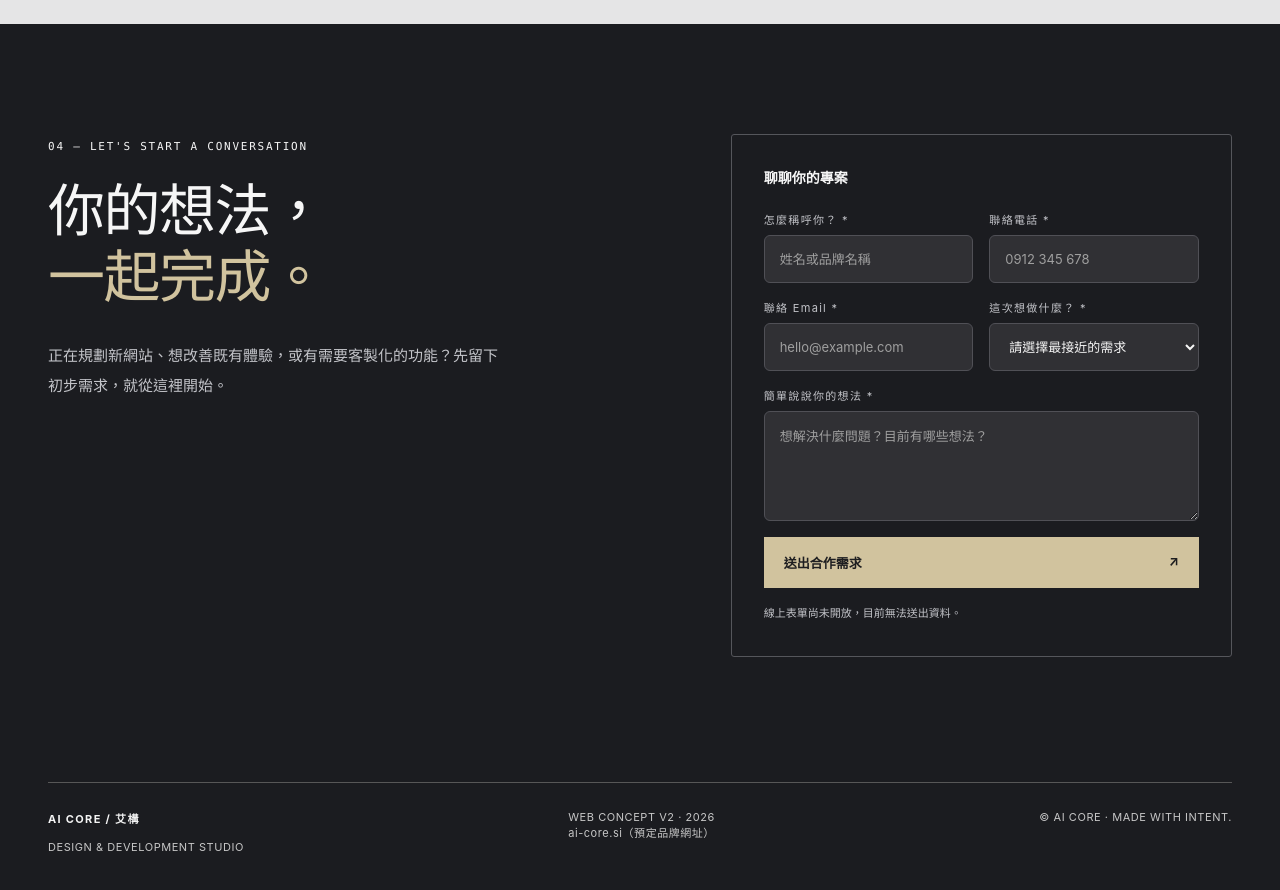
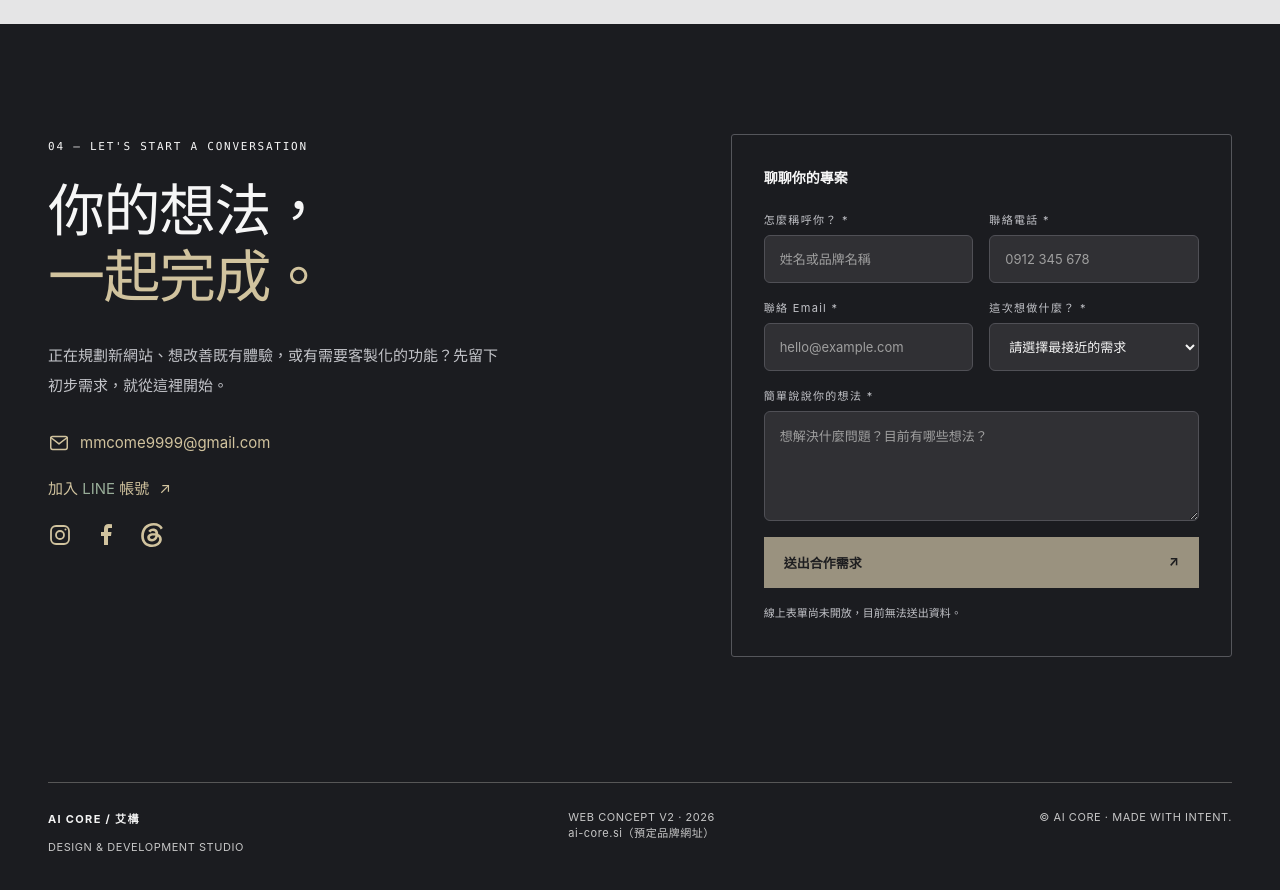
Before and after one commit to zramj/ai-core, a Next.js app: page / in a window 1280 px wide. Shown: the part 6760-7650 px from the top of the page. Built offline with nearby package versions, Linux system fonts and the light colour scheme.

Commit message:
feat(contact): add contact links and disabled submit style
feat(contact): add contact links and disabled submit style

```diff
--- a/app/page.tsx
+++ b/app/page.tsx
@@ -200,6 +200,24 @@ type ContactStatus = "idle" | "submitting" | "success" | "error";
 type SubmitContactRequest = (request: ContactRequest) => Promise<{ received: true }>;
 type ContactField = HTMLInputElement | HTMLSelectElement | HTMLTextAreaElement;
 
+// Replace null only after the corresponding account and official URL are ready.
+const contactLinks: Record<"line" | "instagram" | "facebook" | "threads", string | null> = {
+  line: null,
+  instagram: null,
+  facebook: null,
+  threads: null,
+};
+
+function ContactLink({ href, className, label, children }: { href: string | null; className: string; label?: string; children: React.ReactNode }) {
+  return href
+    ? <a className={className} href={href} target="_blank" rel="noopener noreferrer" aria-label={label}>{children}</a>
+    : <span className={className} role="link" aria-disabled="true" aria-label={label}>{children}</span>;
+}
+
+function contactFormFields(form: HTMLFormElement) {
+  return Array.from(form.elements).filter((field): field is ContactField => field instanceof HTMLInputElement || field instanceof HTMLSelectElement || field instanceof HTMLTextAreaElement);
+}
+
 const contactTypes = [
   "企業／品牌形象官網",
   "一頁式網站／活動頁面",
@@ -220,23 +238,30 @@ function contactFieldError(field: ContactField) {
   return "";
 }
 
-function Contact({ submitRequest }: { submitRequest?: SubmitContactRequest }) {
+function Contact({ submitRequest, submissionEnabled = false }: { submitRequest?: SubmitContactRequest; submissionEnabled?: boolean }) {
   const [errors, setErrors] = useState<Partial<Record<keyof ContactRequest, string>>>({});
   const [status, setStatus] = useState<ContactStatus>("idle");
+  const [isFormValid, setIsFormValid] = useState(false);
+  // A real receiving API and an explicit feature switch are both required.
+  const isApiReady = Boolean(submitRequest) && submissionEnabled;
+  const canSubmit = isApiReady && isFormValid && status !== "submitting";
+  const updateFormValidity = (form: HTMLFormElement | null) => {
+    if (form) setIsFormValid(contactFormFields(form).every((field) => !contactFieldError(field)));
+  };
   const validateField = (field: ContactField) => {
     setErrors((current) => ({ ...current, [field.name]: contactFieldError(field) }));
+    updateFormValidity(field.form);
   };
   const handleSubmit = async (event: FormEvent<HTMLFormElement>) => {
     event.preventDefault();
-    if (status === "submitting") return;
+    if (!isApiReady || !submitRequest || status === "submitting") return;
     const form = event.currentTarget;
-    const fields = Array.from(form.elements).filter((field): field is ContactField => field instanceof HTMLInputElement || field instanceof HTMLSelectElement || field instanceof HTMLTextAreaElement);
+    const fields = contactFormFields(form);
     const nextErrors = Object.fromEntries(fields.map((field) => [field.name, contactFieldError(field)]));
     setErrors(nextErrors);
     const firstInvalid = fields.find((field) => nextErrors[field.name]);
+    setIsFormValid(!firstInvalid);
     if (firstInvalid) { firstInvalid.focus(); return; }
-    // No API is configured today: never send, copy, or report success in this branch.
-    if (!submitRequest) return;
     const data = new FormData(form);
     const request: ContactRequest = {
       name: String(data.get("name") || "").trim(),
@@ -251,6 +276,7 @@ function Contact({ submitRequest }: { submitRequest?: SubmitContactRequest }) {
       if (result.received !== true) throw new Error("Receipt not confirmed");
       setStatus("success");
       form.reset();
+      setIsFormValid(false);
     } catch { setStatus("error"); }
   };
   const fieldProps = (name: keyof ContactRequest) => ({
@@ -258,6 +284,7 @@ function Contact({ submitRequest }: { submitRequest?: SubmitContactRequest }) {
     "aria-describedby": errors[name] ? `${name}-error` : undefined,
     onBlur: (event: React.FocusEvent<ContactField>) => validateField(event.currentTarget),
     onChange: (event: React.ChangeEvent<ContactField>) => {
+      updateFormValidity(event.currentTarget.form);
       if (errors[name]) validateField(event.currentTarget);
       if (status === "success" || status === "error") setStatus("idle");
     },
@@ -265,7 +292,18 @@ function Contact({ submitRequest }: { submitRequest?: SubmitContactRequest }) {
   const errorMessage = (name: keyof ContactRequest) => errors[name] && <p className="field-error" id={`${name}-error`} aria-live="polite">{errors[name]}</p>;
 
   return <section className="contact" id="contact"><div className="container"><div className="contact-grid">
-    <div className="reveal"><span className="eyebrow">04 — LET&apos;S START A CONVERSATION</span><h2>你的想法，<br /><span>一起完成。</span></h2><p className="contact-info">正在規劃新網站、想改善既有體驗，或有需要客製化的功能？先留下初步需求，就從這裡開始。</p></div>
+    <div className="reveal"><span className="eyebrow">04 — LET&apos;S START A CONVERSATION</span><h2>你的想法，<br /><span>一起完成。</span></h2><p className="contact-info">正在規劃新網站、想改善既有體驗，或有需要客製化的功能？先留下初步需求，就從這裡開始。</p>
+      <div className="contact-details">
+        <a className="contact-email" href="mailto:mmcome9999@gmail.com"><svg viewBox="0 0 24 24" fill="none" stroke="currentColor" strokeWidth="1.6" strokeLinecap="round" strokeLinejoin="round" aria-hidden="true" focusable="false"><rect x="3" y="5" width="18" height="14" rx="2" /><path d="m3 6 9 7 9-7" /></svg><span>mmcome9999@gmail.com</span></a>
+        <ContactLink href={contactLinks.line} className="contact-line"><span>加入 <span className="contact-line-brand">LINE</span> 帳號</span><span aria-hidden="true">↗</span></ContactLink>
+        <div className="contact-socials">
+          <ContactLink href={contactLinks.instagram} className="contact-social" label="Instagram"><svg viewBox="0 0 24 24" fill="none" stroke="currentColor" strokeWidth="1.8" aria-hidden="true" focusable="false"><rect x="3" y="3" width="18" height="18" rx="5" /><circle cx="12" cy="12" r="4" /><circle cx="17.5" cy="6.5" r="1" fill="currentColor" stroke="none" /></svg></ContactLink>
+          <ContactLink href={contactLinks.facebook} className="contact-social" label="Facebook"><svg viewBox="0 0 24 24" fill="currentColor" aria-hidden="true" focusable="false"><path d="M14 22v-9h3l.5-4H14V6.5c0-1.1.3-1.5 1.5-1.5H18V1.3A27 27 0 0 0 14.8 1C11.6 1 10 2.8 10 6v3H7v4h3v9Z" /></svg></ContactLink>
+          {/* Threads brand path: https://github.com/simple-icons/simple-icons/blob/develop/icons/threads.svg (CC0). */}
+          <ContactLink href={contactLinks.threads} className="contact-social" label="Threads"><svg viewBox="0 0 24 24" fill="currentColor" aria-hidden="true" focusable="false"><path d="M18.263 11.097c-.03-3.486-1.92-5.586-5.111-5.586-2.13 0-3.922.963-4.863 2.499l2.062 1.438c.535-.843 1.272-1.543 2.628-1.543 1.528 0 2.318.85 2.544 2.431a15 15 0 0 0-2.236-.173c-4.125 0-6.068 1.867-6.068 4.336s1.943 3.99 4.804 3.99c3.139 0 5.013-2.115 5.781-4.735.798.361 1.348 1.204 1.348 2.47 0 3.387-3.907 5.232-7.22 5.232-4.885 0-8.077-3.207-8.077-8.424 0-6.392 4.223-10.487 9.9-10.487 3.808 0 5.69 1.671 6.97 3.914l2.108-1.475C21.44 2.078 18.331 0 13.663 0 6.227 0 1.168 5.277 1.168 12.934c0 7 4.953 11.066 10.856 11.066 4.878 0 9.809-2.846 9.809-7.716 0-2.545-1.46-4.231-3.569-5.187m-6.33 4.855c-1.077 0-2.026-.512-2.026-1.453 0-1.483 1.822-1.934 3.606-1.934.678 0 1.34.045 1.927.173-.422 1.927-1.671 3.215-3.508 3.214Z" /></svg></ContactLink>
+        </div>
+      </div>
+    </div>
     <form className="contact-form reveal" onSubmit={handleSubmit} noValidate aria-busy={status === "submitting"}>
       <div className="form-title"><strong>聊聊你的專案</strong></div>
       <div className="field"><label htmlFor="name">怎麼稱呼你？ *</label><input id="name" name="name" placeholder="姓名或品牌名稱" autoComplete="name" required maxLength={80} {...fieldProps("name")} />{errorMessage("name")}</div>
@@ -273,8 +311,8 @@ function Contact({ submitRequest }: { submitRequest?: SubmitContactRequest }) {
       <div className="field"><label htmlFor="email">聯絡 Email *</label><input id="email" name="email" type="email" placeholder="hello@example.com" autoComplete="email" required maxLength={254} {...fieldProps("email")} />{errorMessage("email")}</div>
       <div className="field"><label htmlFor="type">這次想做什麼？ *</label><select id="type" name="type" required defaultValue="" {...fieldProps("type")}><option value="" disabled>請選擇最接近的需求</option>{contactTypes.map((type) => <option key={type} value={type}>{type}</option>)}</select>{errorMessage("type")}</div>
       <div className="field field-wide"><label htmlFor="detail">簡單說說你的想法 *</label><textarea id="detail" name="detail" placeholder="想解決什麼問題？目前有哪些想法？" required maxLength={1800} {...fieldProps("detail")} />{errorMessage("detail")}</div>
-      <button type="submit" className="form-send" disabled={!submitRequest || status === "submitting"} aria-describedby="contact-status">{status === "submitting" ? "送出中…" : "送出合作需求"} <span aria-hidden="true">↗</span></button>
-      <p className="form-notice" id="contact-status" role="status" aria-live="polite">{!submitRequest ? "線上表單尚未開放，目前無法送出資料。" : status === "submitting" ? "正在送出，請稍候。" : status === "success" ? "合作需求已送出，謝謝你的分享。" : status === "error" ? "送出失敗，請稍後再試。" : "＊為必填欄位。"}</p>
+      <button type="submit" className="form-send" disabled={!canSubmit} aria-describedby="contact-status">{status === "submitting" ? "送出中…" : "送出合作需求"} <span aria-hidden="true">↗</span></button>
+      <p className="form-notice" id="contact-status" role="status" aria-live="polite">{!isApiReady ? "線上表單尚未開放，目前無法送出資料。" : status === "submitting" ? "正在送出，請稍候。" : status === "success" ? "合作需求已送出，謝謝你的分享。" : status === "error" ? "送出失敗，請稍後再試。" : "＊為必填欄位。"}</p>
     </form>
   </div><footer className="footer"><div><strong>AI CORE / 艾構</strong><br /><br />DESIGN &amp; DEVELOPMENT STUDIO</div><div>WEB CONCEPT V2 · 2026<br />ai-core.si（預定品牌網址）</div><div>© AI CORE · MADE WITH INTENT.</div></footer></div></section>;
 }
--- a/app/v2.css
+++ b/app/v2.css
@@ -66,8 +66,21 @@ html{scroll-behavior:smooth;scroll-padding-top:88px}body{background:var(--paper)
 .contact-form input,.contact-form select,.contact-form textarea{min-width:0;max-width:100%}
 .contact-form .field-error{color:var(--accent-pale);font-size:12px;line-height:1.75;margin:8px 0 0;overflow-wrap:anywhere}
 .contact-form .field [aria-invalid="true"],.contact-form .field [aria-invalid="true"]:hover{border-color:var(--accent)}
-.contact-form .form-send:disabled{cursor:not-allowed}
-.contact-form .form-send:disabled:hover{background:var(--accent)}
+.contact-form .form-send:enabled{cursor:pointer}
+.contact-form .form-send:disabled,.contact-form .form-send:disabled:hover{background:#9A927F;color:#1E1E20;cursor:not-allowed}
+
+/* CONTACT links stay inactive until their official URLs are configured. */
+.contact-details{display:flex;flex-direction:column;align-items:flex-start;gap:22px;margin-top:30px;color:var(--accent);font-size:15px;line-height:1.6}
+.contact-email,.contact-line{display:inline-flex;align-items:center;gap:10px;max-width:100%;text-decoration:none}
+.contact-email svg{width:22px;height:22px;flex-shrink:0}
+.contact-email span{min-width:0;overflow-wrap:anywhere}
+.contact-line{letter-spacing:normal}
+.contact-line-brand{color:#98AD98}
+.contact-socials{display:flex;align-items:center;gap:22px}
+.contact-social,.contact-social svg{display:block;width:24px;height:24px}
+.contact-details :is(.contact-email,.contact-line,.contact-social){transition:opacity .2s ease}
+.contact-details :is(.contact-email,.contact-line,.contact-social):hover{opacity:.85}
+.contact-details [aria-disabled="true"]{cursor:default}
 
 /* CONTACT layout and browser autofill stay scoped to this form. */
 .contact-form :is(.form-title,.field-wide,.form-send,.form-notice){grid-column:1 / -1}
```
